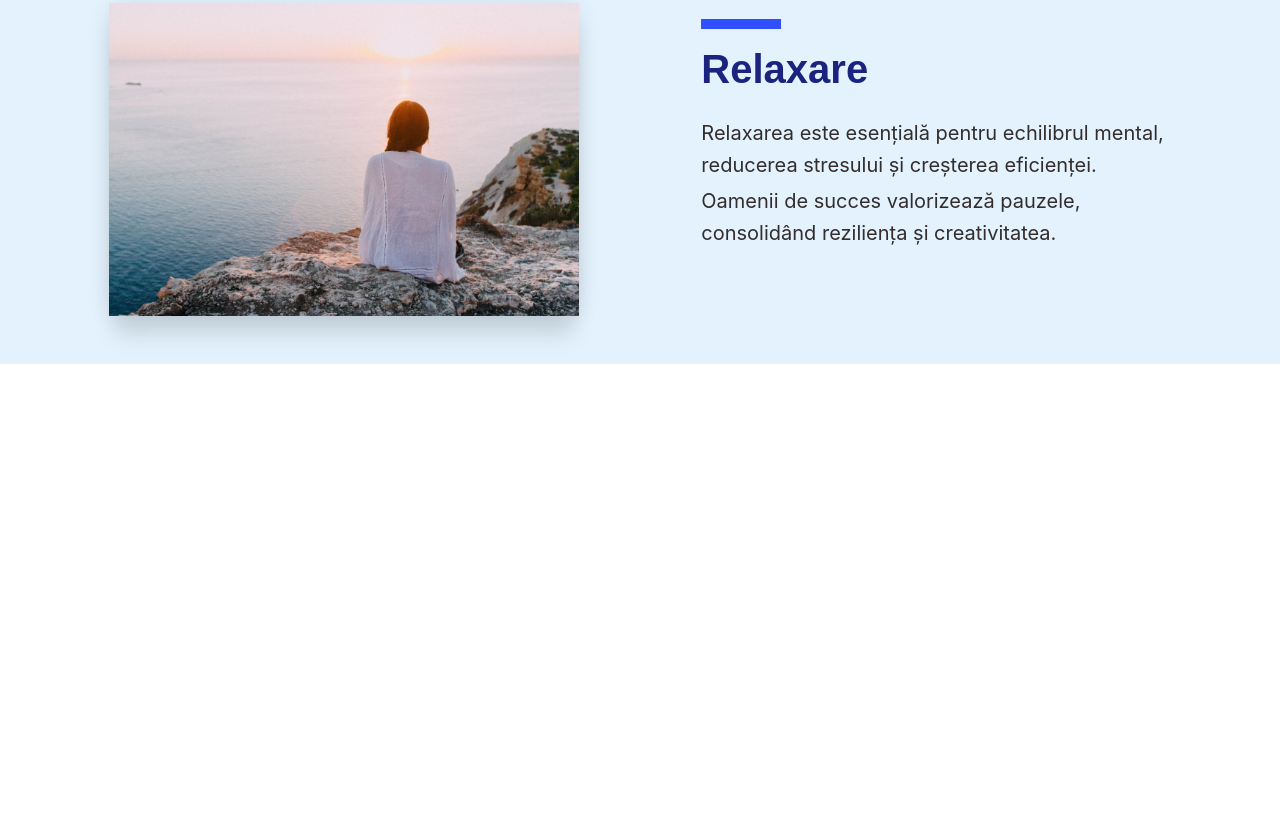
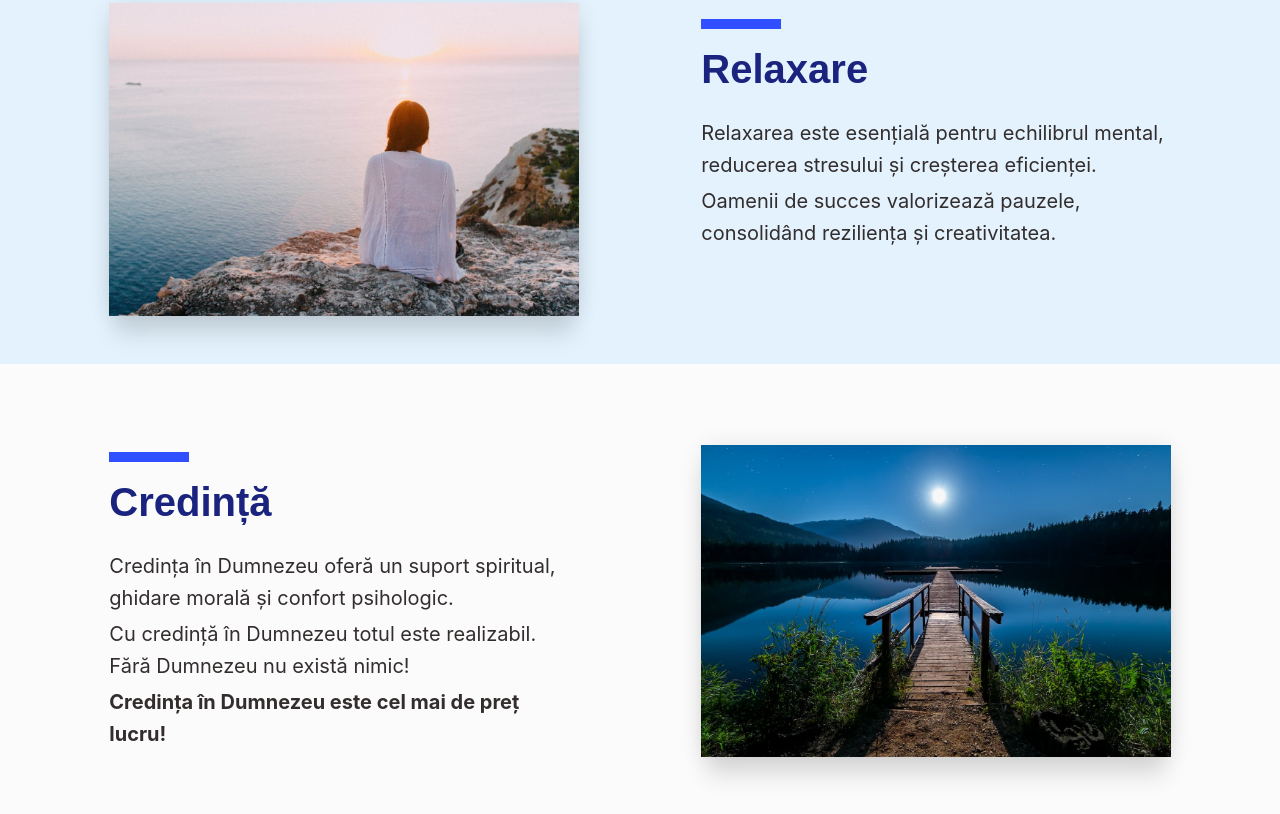
Before and after one commit to catalinbroinas/happy-new-year-2024, a website: page habits.html in a window 1280 px wide. Shown: the part 1767-2581 px from the top of the page. Before the commit the page ends 2131 px from the top, so only its background shows below. Drawn offline with Linux system fonts and the light colour scheme.

Commit message:
Add faith section on habits.html Add HTML & CSS layout, style and real content

```diff
--- a/habits.html
+++ b/habits.html
@@ -127,6 +127,7 @@
                     </p>
                     <p class="text m-0">
                         O alimentație echilibrată optimizează performanța mentală și fizică, contribuind la realizarea obiectivelor.
+                    </p>
                 </div>
                 <!-- Content -->
                 <!-- Image -->
@@ -157,6 +158,30 @@
                 <!-- Content -->
             </section>
             <!-- Relaxation -->
+            <!-- Faith -->
+            <section class="row Faith justify-content-around m-0 p-5 gy-4">
+                <!-- Content -->
+                <div class="col-xxl-4 col-xl-5 col-lg-6 col-md-10 col-12">
+                    <hr class="hr-title mb-3">
+                    <h3 class="title mb-4">Credință</h3>
+                    <p class="text mb-1">
+                        Credința în Dumnezeu oferă un suport spiritual, ghidare morală și confort psihologic.
+                    </p>
+                    <p class="text mb-1">
+                        Cu credință în Dumnezeu totul este realizabil. Fără Dumnezeu nu există nimic!
+                    </p>
+                    <p class="text">
+                        <strong>Credința în Dumnezeu este cel mai de preț lucru!</strong>
+                    </p>
+                </div>
+                <!-- Content -->
+                <!-- Image -->
+                <div class="col-xxl-4 col-xl-5 col-lg-6 col-md-10 col-12 align-self-lg-center">
+                    <img src="img/sky-full-moon.jpg" alt="Cer cu lună plină" class="img-fluid shadow-5-strong rounded-0">
+                </div>
+                <!-- Image -->
+            </section>
+            <!-- Faith -->
         </div>
         <!-- Container -->
     </main>
--- a/src/scss/style.scss
+++ b/src/scss/style.scss
@@ -355,7 +355,8 @@
 .appearance,
 .rest,
 .nutrition,
-.relaxation
+.relaxation,
+.Faith
 {
    z-index: -1;
    .title
@@ -371,7 +372,8 @@
    }
 }
 .appearance,
-.nutrition
+.nutrition,
+.Faith
 {
    background-color: $primary-2;
 }
```
Also changed, not shown: img/sky-full-moon.jpg (added), src/scss/style.css, 1 other file.
